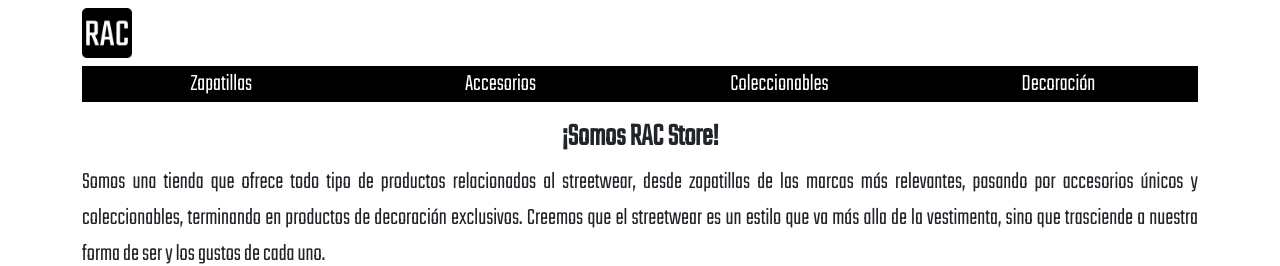
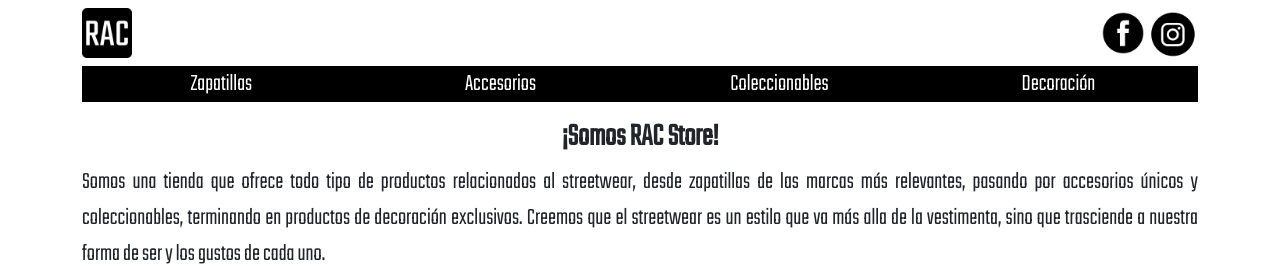
Before and after one commit to IrwinS2o13/TiendaStreetwearRodrigoCondori, a website: page about.html in a window 1280 px wide. Shown: the top 266 px of the page. Drawn offline with nearby package versions, Linux system fonts and the light colour scheme.

Commit message:
20va version

```diff
--- a/about.html
+++ b/about.html
@@ -17,9 +17,16 @@
 <body>
     <main class="container">
         <div class="row">
-            <div class="col-12">
+            <div class="col-6">
                 <section class="logo">
                     <img src="./Multimedia/android-chrome-512x512.png" alt="Logo de RAC Store" width="50px">
+                </section>
+            </div>
+            <div class="col-6">
+                <section class="redes">
+                    <a href="https://www.facebook.com"><img src="./Multimedia/facebook.png" alt="Facebook" width="50px"></a>
+                    <a href="https://www.instagram.com"><img src="./Multimedia/instagram.png" alt="Facebook" width="50px"></a>
+
                 </section>
             </div>
         </div>
--- a/scss/estilo.scss
+++ b/scss/estilo.scss
@@ -27,6 +27,12 @@ body{
     padding-bottom: 0.5rem;
     display: flex;
     justify-content: flex-start;
+}
+.redes{
+    padding-top: 00.5rem;
+    padding-bottom: 0.5rem;
+    display: flex;
+    justify-content: flex-end;
 }
 .menu{
     z-index: 1;
```
Also changed, not shown: accesorios.html (+8 -1 lines), adidas.html (+8 -1 lines), coleccionables.html (+8 -1 lines), contacto.html (+8 -1 lines), decoracion.html (+8 -1 lines), faq.html (+8 -1 lines), index.html (+8 -1 lines), puma.html (+8 -1 lines), reebok.html (+8 -1 lines), terminos.html (+8 -1 lines), Multimedia/facebook.png (added), Multimedia/instagram.png (added), css/estilo.css.
